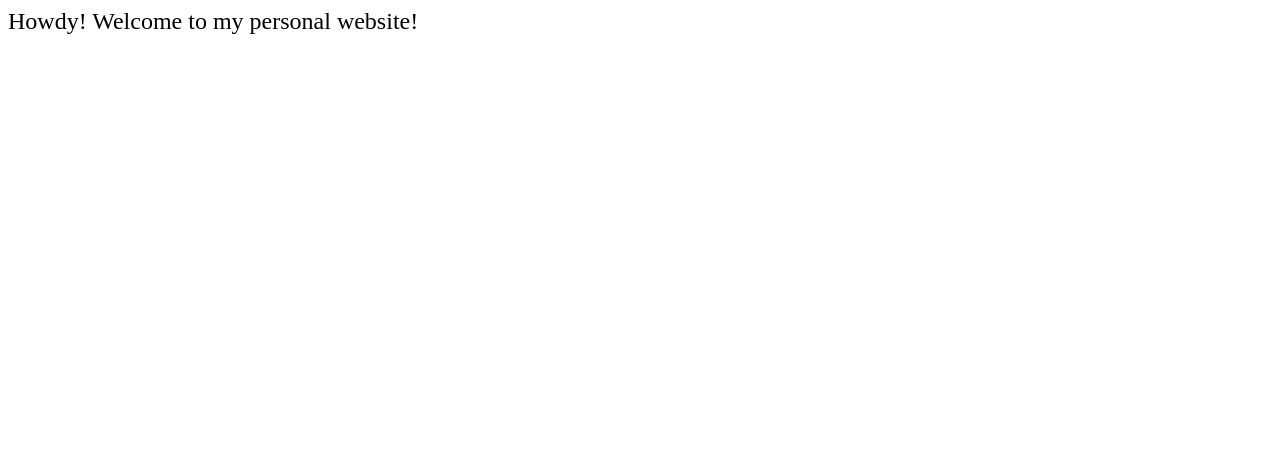
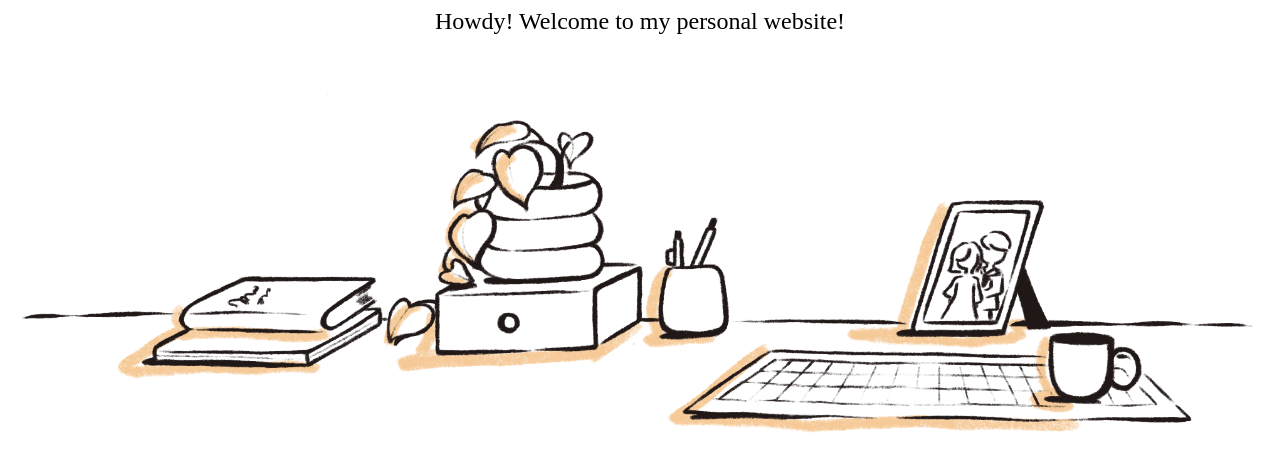
Before and after one commit to desslinga/personal-website, a Next.js app: page /basic-component in a window 1280 px wide. Shown: the top 470 px of the page. Built offline with nearby package versions, Linux system fonts and the light colour scheme.

Commit message:
Adding sample home page image

```diff
--- a/pages/basic-component.tsx
+++ b/pages/basic-component.tsx
@@ -1,8 +1,12 @@
+
+import Image from 'next/image'
+import splashImage from '../assets/sample_image.png'
 
 export default function BasicComponent() {
   return (
       <div className='big-font'>
         Howdy! Welcome to my personal website!
+        <Image className='main-picture' src={splashImage} />
       </div>
   )
 }
--- a/styles/globals.css
+++ b/styles/globals.css
@@ -8,4 +8,10 @@ body {
   font-family: 'Gloock', serif;
   font-size: x-large;
   color: black;
+  text-align: center;
 }
+
+.main-picture {
+  width: 100%;
+  height: 100%;
+}
```
Also changed, not shown: assets/sample_image.png (added).
